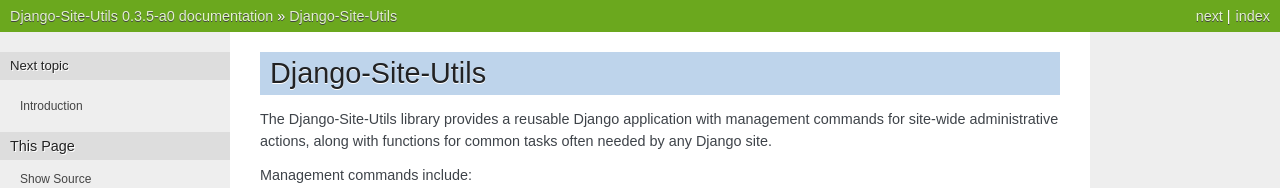
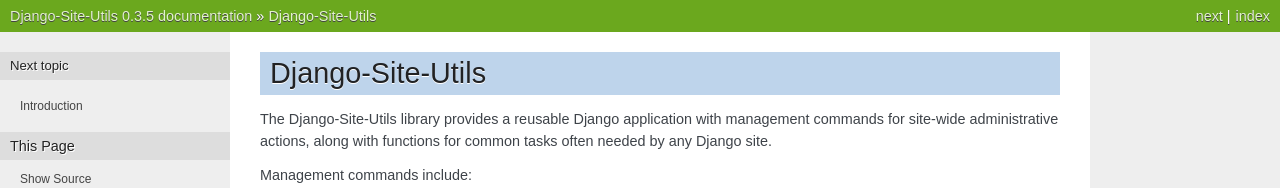
Before and after one commit to ninemoreminutes/django-site-utils, a Sphinx documentation site: the page built from docs/index.rst, in a window 1280 px wide and 900 px high. Shown: the top 188 px of the window. Built offline with Sphinx 7.4.7, drawn with Linux system fonts in a browser that asks for light colours; some of the changed text lies outside the part shown.

```diff
--- a/docs/conf.py
+++ b/docs/conf.py
@@ -48,9 +48,9 @@ copyright = u'2020, Nine More Minutes, Inc'
 # built documents.
 #
 # The short X.Y version.
-version = '0.3.5-a0'
+version = '0.3.5'
 # The full version, including alpha/beta/rc tags.
-release = '0.3.5-a0'
+release = '0.3.5'
 
 # The language for content autogenerated by Sphinx. Refer to documentation
 # for a list of supported languages.
--- a/setup.cfg
+++ b/setup.cfg
@@ -1,6 +1,6 @@
 [bumpversion]
 commit = True
-current_version = 0.3.5-a0
+current_version = 0.3.5
 tag = True
 tag_name = {new_version}
 parse = (?P<major>\d+)\.(?P<minor>\d+)\.(?P<patch>\d+)(?:-(?P<pre_release>[a-z]+\d+))?
--- a/site_utils/__init__.py
+++ b/site_utils/__init__.py
@@ -1,6 +1,6 @@
 # Python
 from __future__ import unicode_literals
 
-__version__ = '0.3.5-a0'
+__version__ = '0.3.5'
 
 default_app_config = 'site_utils.apps.SiteUtilsConfig'
```
